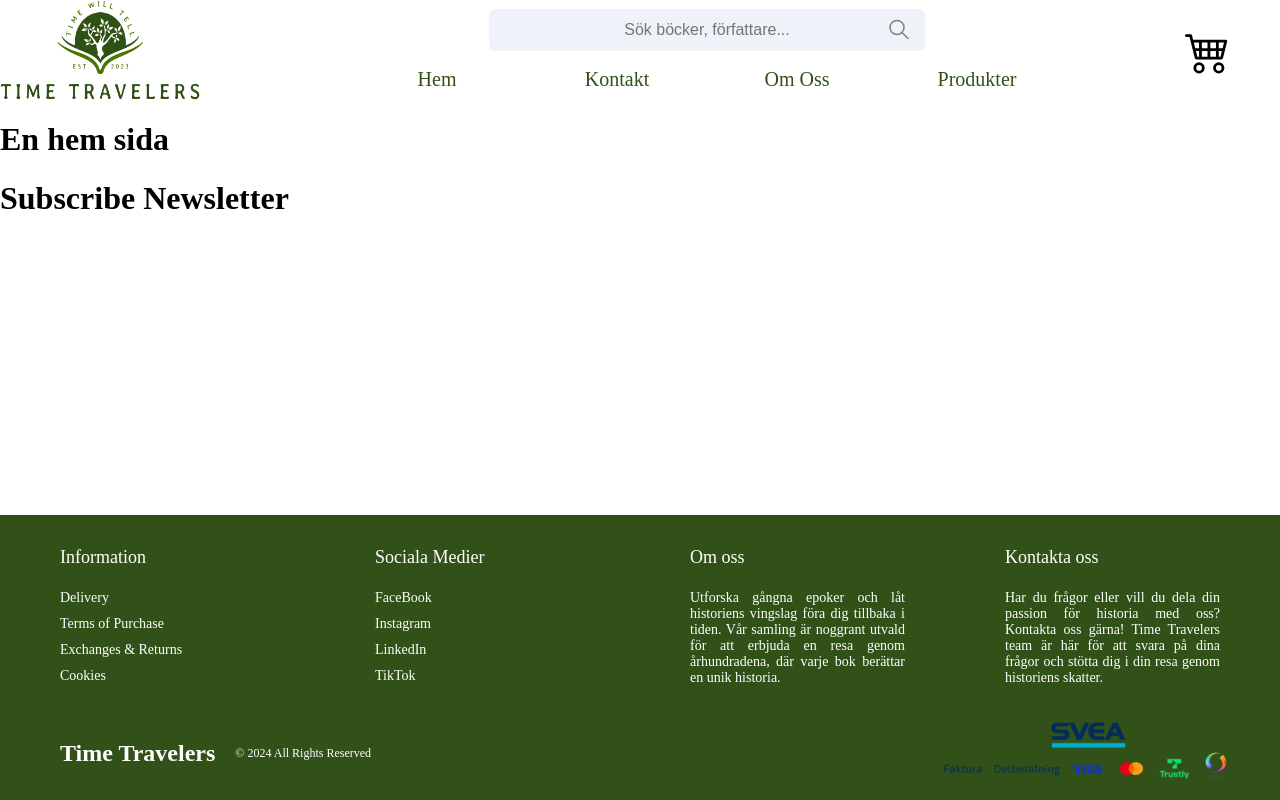
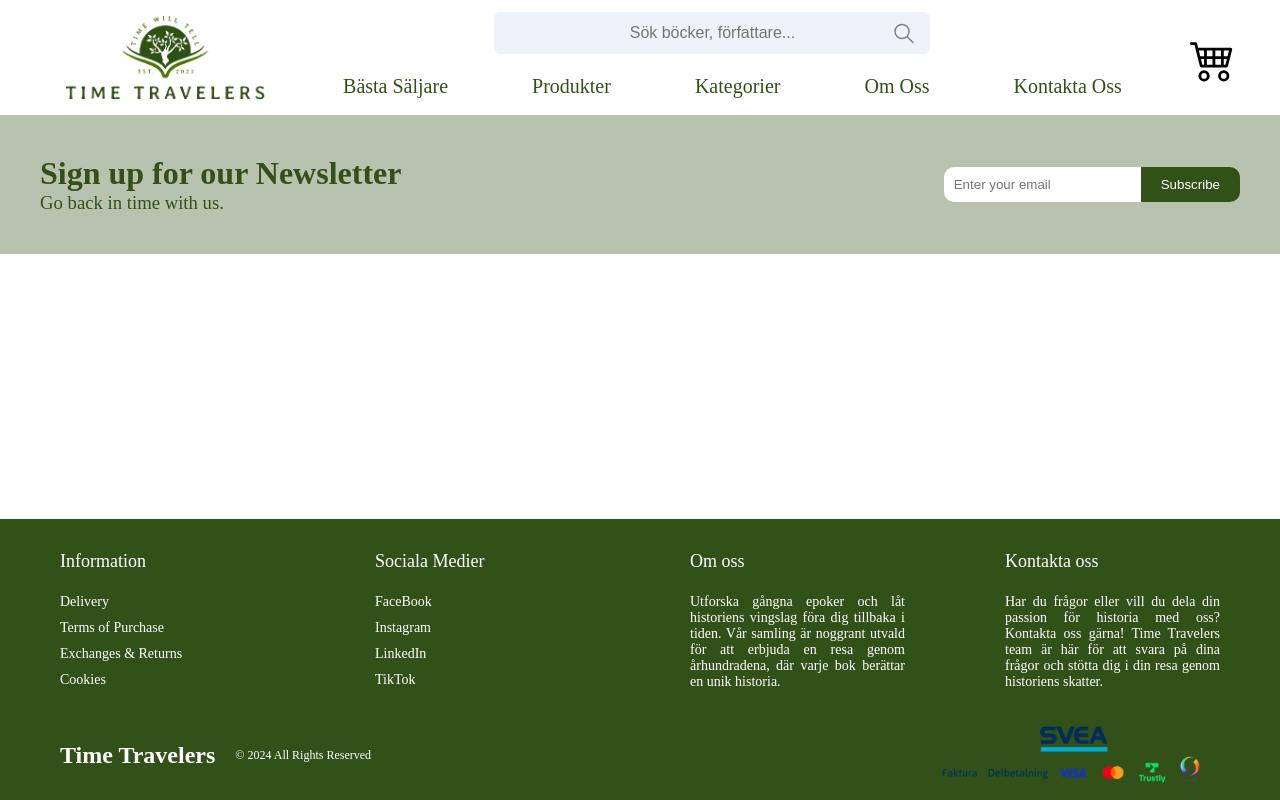
Before and after one commit to MauritzEmanuel/GroupProject_Frontend2, a React (Vite) app in the folder Frontend/: page / in a window 1280 px wide. Built offline with nearby package versions, Linux system fonts and the light colour scheme.

Commit message:
added footer + newsletter

```diff
--- a/Frontend/src/components/Navbar.jsx
+++ b/Frontend/src/components/Navbar.jsx
@@ -28,16 +28,19 @@ const Navbar = () => {
                         </div>
                         <ul className='ul-nav flex'>
                             <li>
-                                <a href={`/`}>Hem</a>
+                                <a href={`/`}>Bästa Säljare</a>
                             </li>
                             <li>
-                                <a href={`/contact`}>Kontakt</a>
+                                <a href={`/products/:id`}>Produkter</a>
+                            </li>
+                            <li>
+                                <a href={`/categories`}>Kategorier</a>
                             </li>
                             <li>
                                 <a href={`/aboutUs`}>Om Oss</a>
                             </li>
                             <li>
-                                <a href={`/products/:id`}>Produkter</a>
+                                <a href={`/contact`}>Kontakta Oss</a>
                             </li>
                         </ul>
                     </div>
--- a/Frontend/src/components/Subscribe.jsx
+++ /dev/null
@@ -1,13 +0,0 @@
-import React from 'react';
-
-const Subscribe = () => {
-
-    return (
-
-        <div>
-            <h1>Subscribe Newsletter</h1>
-        </div>
-    )
-}
-
-export default Subscribe
--- a/Frontend/src/cssFiles/footer.css
+++ b/Frontend/src/cssFiles/footer.css
@@ -59,8 +59,6 @@ body{
         .right{
            img{
             height: 90px;
-            width: 110%;
-
            }
         }
     }
--- /dev/null
+++ b/Frontend/src/cssFiles/home.css
@@ -0,0 +1,58 @@
+
+
+.subscribe-section {
+  position: relative;
+  align-items: end;
+  margin: 0;
+  background-color: #b7c3ae;
+  padding: 40px 0;
+  }
+
+  .subscribe-content {
+    display: flex;
+    justify-content: space-between;
+    align-items: center;
+    max-width: 1200px;
+    margin: 0 auto;
+  }
+
+  .left {
+    flex: 1;
+    color: #325119;
+
+    h1{
+      margin: 0;
+    }
+
+    h3{
+      margin: 0;
+      font-weight: lighter;
+    }
+  }
+
+  .right {
+    flex: 1;
+    display: flex;
+    justify-content: flex-end;
+    align-items: center;
+
+    form {
+      display: flex;
+      align-items: center;
+
+      input {
+        padding: 10px;
+        border: none;
+        border-radius: 10px 0 0 10px;
+      }
+
+      button {
+        padding: 10px 20px;
+        background-color: #325119;
+        color: white;
+        border: none;
+        border-radius: 0 10px 10px 0;
+        cursor: pointer;
+      }
+    }
+  }
--- a/Frontend/src/cssFiles/navbar.css
+++ b/Frontend/src/cssFiles/navbar.css
@@ -5,12 +5,15 @@
 .navbar {
     display: flex;
     align-items: center;
+    justify-content: space-between;
     width: 100%;
 }
 
 .image-nav {
-    width: 200px;
-    height: 100px;
+    max-width: 200px;
+    height: auto;
+    padding: 15px;
+    margin-left: 50px;
 }
 
 .div-su-nav {
@@ -20,13 +23,13 @@
 }
 
 .search-nav {
+    display: flex;
     justify-content: center;
-    list-style-type: none;
     margin-top: auto;
+    align-items: center;
     width: 100%;
     position: relative;
-    align-items: center;
-    margin-left: 2.5em;
+
 }
   .search-nav input {
     height: 2.5em;
@@ -47,27 +50,26 @@
   }
 
 .ul-nav {
+    display: flex;
     justify-content: center;
+    align-items: center;
     list-style-type: none;
     margin-bottom: auto;
-    width: 100%;
-    gap: 5em;
+    gap: 4rem;
 }
   .ul-nav li {
+    font-size: 20px;
+    border-radius: 20px;
+    padding: 5px 10px;
     display: flex;
-    flex-direction: column;
-    font-size: 20px;
-    height: 25px;
-    width: 100px;
-    border-radius: 20px;
+    justify-content: center;
+    align-items: center;
   }
   .ul-nav a {
-    margin-top: 1px;
     text-decoration: none;
     color: #325119;
     cursor: pointer;
     text-align: center;
-    height: 25px;
   }
     .ul-nav a:hover {
       color: white;
--- a/Frontend/src/main.jsx
+++ b/Frontend/src/main.jsx
@@ -7,8 +7,6 @@ import AboutUs from './pages/AboutUs.jsx'
 import Product from './pages/Products.jsx'
 import Navbar from './components/Navbar.jsx'
 import Footer from './components/Footer.jsx'
-import Subscribe from './components/Subscribe.jsx'
-
 
 const router = createBrowserRouter([
   {
@@ -33,7 +31,6 @@ ReactDOM.createRoot(document.getElementById('root')).render(
     <React.StrictMode>
     <Navbar/>
     <RouterProvider router={router}/>
-    <Subscribe/>
     <Footer/>
   </React.StrictMode>,
 )
--- a/Frontend/src/pages/Home.jsx
+++ b/Frontend/src/pages/Home.jsx
@@ -1,10 +1,28 @@
+import React from 'react';
+import '../cssFiles/home.css'
+
 const Home = () => {
 
     return (
 
-        <div>
-            <h1>En hem sida</h1>
+
+
+
+        <div className="subscribe-section">
+         <div className='subscribe-content'>
+            <div className='left'>
+                <h1>Sign up for our Newsletter</h1>
+                <h3>Go back in time with us.</h3>
+            </div>
+            <div className='right'>
+                <form>
+                    <input type="email" placeholder='Enter your email' />
+                    <button type="submit">Subscribe</button>
+                </form>
+            </div>
         </div>
+        </div>
+
     )
 }
 
```
